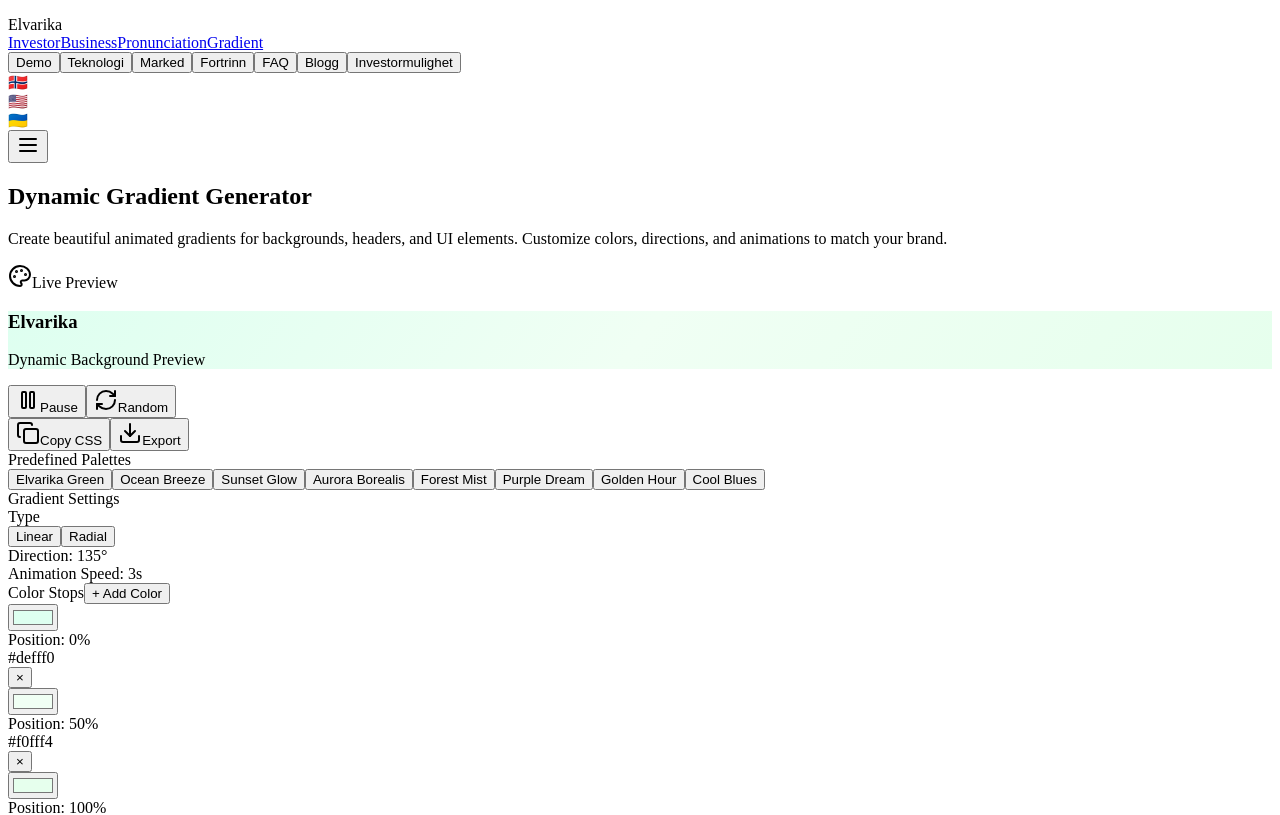
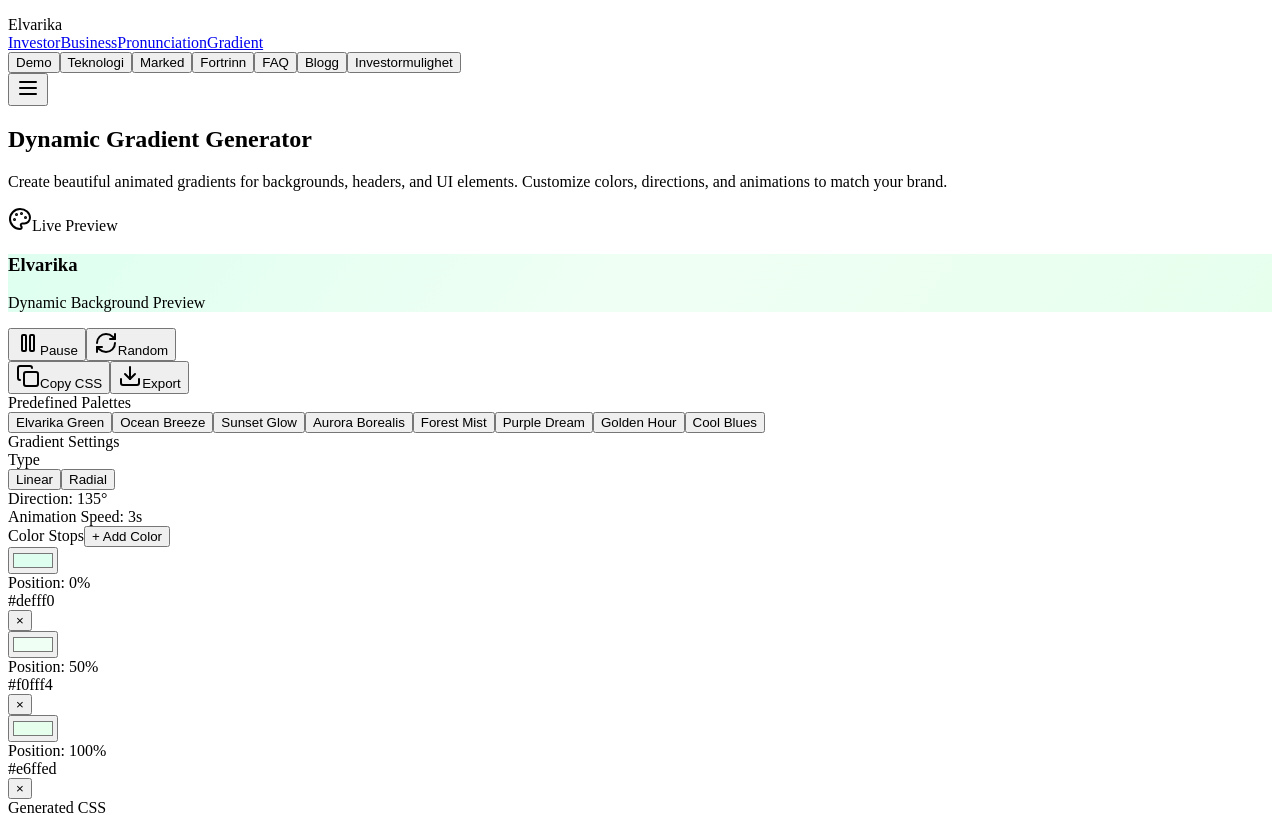
Before and after one commit to SmmShaman/elvarika-pitch, a React (Vite) app in the folder client/: page /gradient in a window 1280 px wide. Shown: the top 815 px of the page. Built offline with nearby package versions, Linux system fonts and the light colour scheme.

Commit message:
Restored to 'd3a7692e39c25935aa9742bce7f3209caf6bf1d8'
Replit-Restored-To: d3a7692e39c25935aa9742bce7f3209caf6bf1d8

```diff
--- a/client/src/components/CompactAnimatedDemo.tsx
+++ b/client/src/components/CompactAnimatedDemo.tsx
@@ -595,6 +595,12 @@ export const CompactAnimatedDemo: React.FC = () => {
                 <span className="ml-2 text-sm">{isPaused ? 'Продовжити' : 'Пауза'}</span>
               </Button>
             )}
+            <Tabs value={activeTab} onValueChange={(value) => setActiveTab(value as 'uk' | 'en')} className="w-[240px]">
+              <TabsList className="grid w-full grid-cols-2 h-10">
+                <TabsTrigger value="uk" className="text-sm">🇺🇦 {translations.norwayUkraine}</TabsTrigger>
+                <TabsTrigger value="en" className="text-sm">🇬🇧 {translations.norwayEngland}</TabsTrigger>
+              </TabsList>
+            </Tabs>
           </div>
         </div>
 
--- a/client/src/components/LanguageSwitcher.tsx
+++ b/client/src/components/LanguageSwitcher.tsx
@@ -19,19 +19,6 @@ export const LanguageSwitcher: React.FC<LanguageSwitcherProps> = ({
 
   return (
     <div className="flex items-center gap-2">
-      {languages.map((lang) => (
-        <div
-          key={lang.code}
-          onClick={() => onLanguageChange(lang.code)}
-          className={`cursor-pointer px-2 py-1 rounded transition-all ${
-            currentLanguage === lang.code
-              ? "bg-[#022f36] text-white"
-              : "text-[#022f36] hover:bg-[#defff0]"
-          }`}
-        >
-          <span className="text-lg">{lang.flag}</span>
-        </div>
-      ))}
     </div>
   );
 };
```
